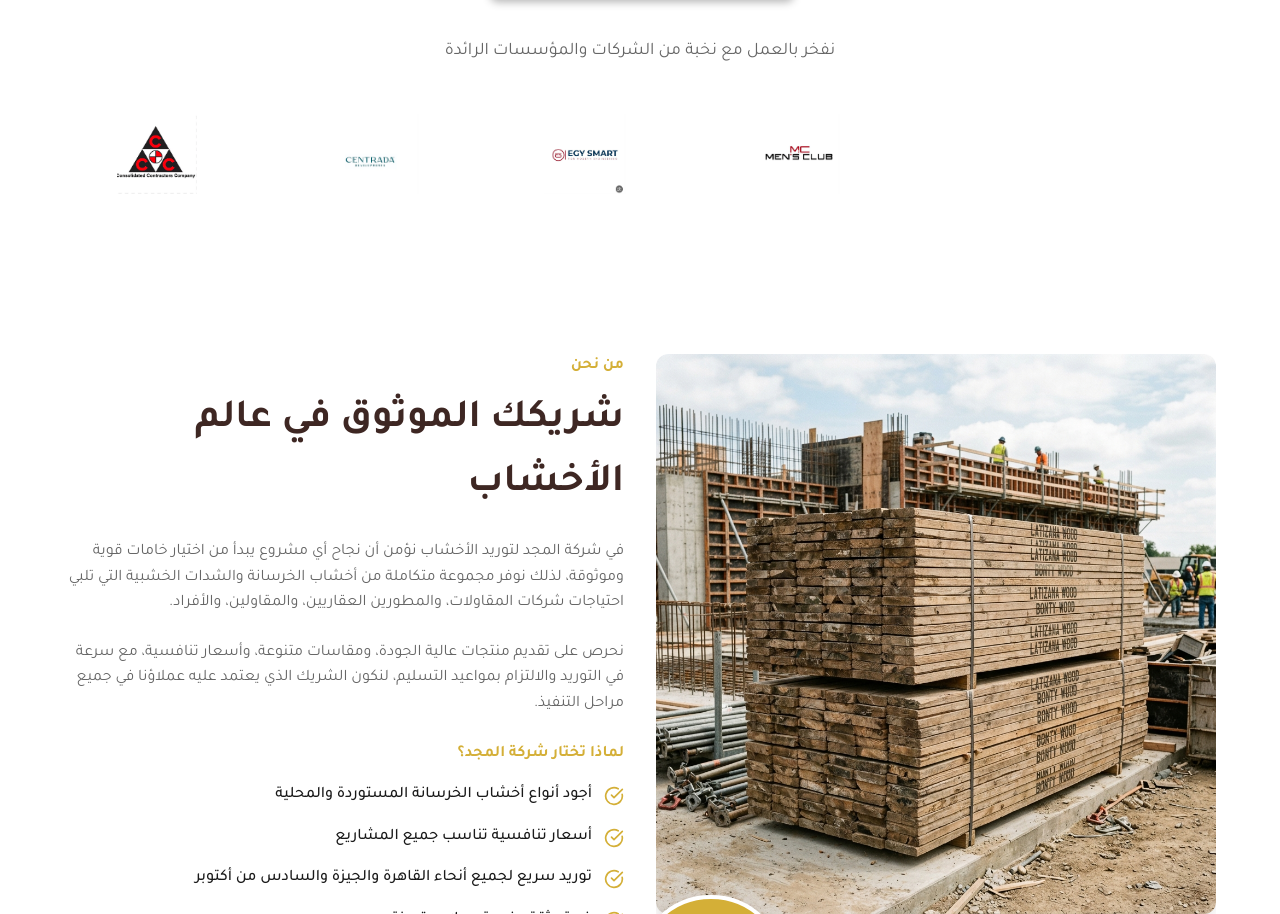
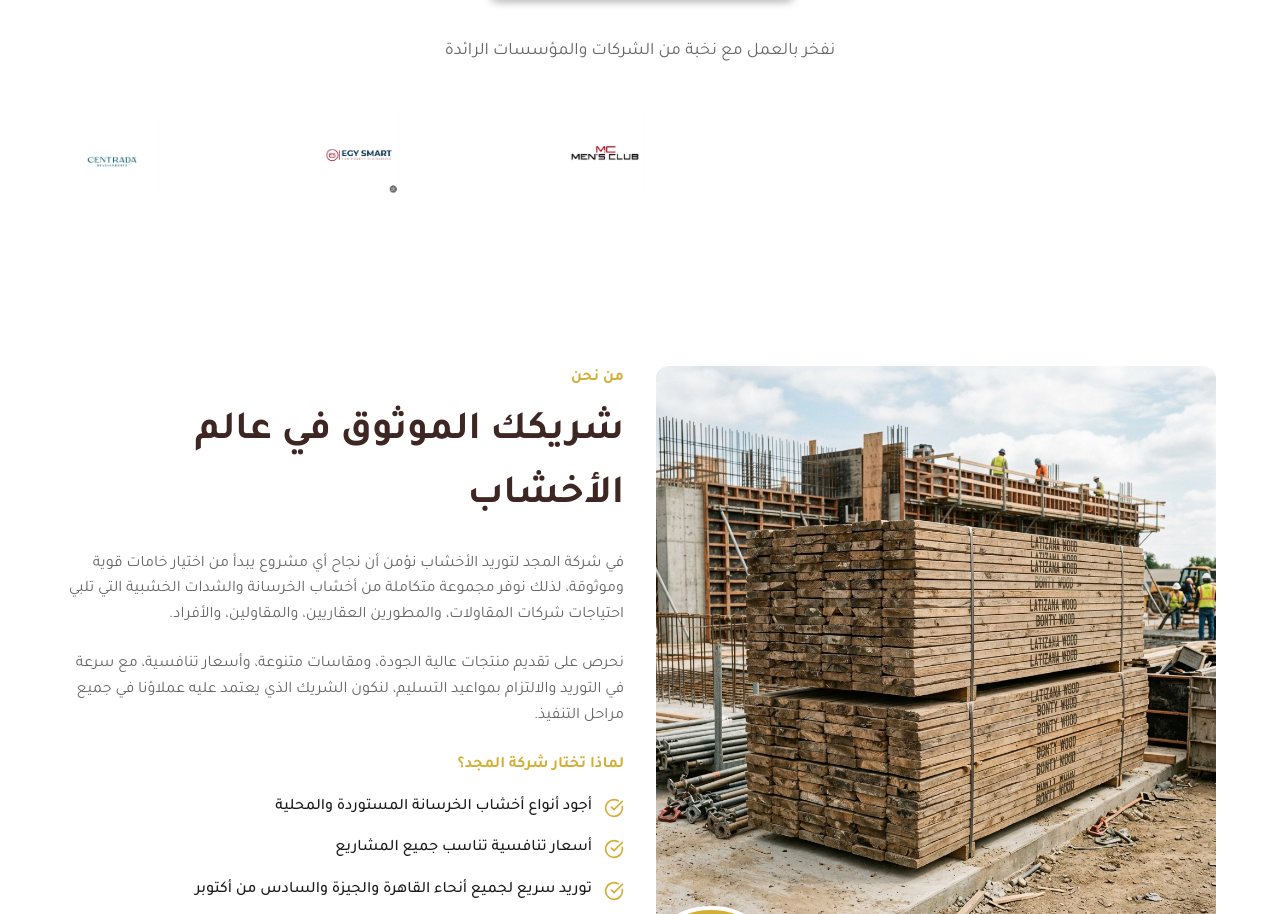
Before and after one commit to octobercitystudio-cyber/almagd-website, a React (Vite) app: page / in a window 1280 px wide. Shown: the part 976-1890 px from the top of the page. Built offline with nearby package versions, Linux system fonts and the light colour scheme.

Commit message:
Use pure CSS marquee to prevent React crash

```diff
--- a/package.json
+++ b/package.json
@@ -14,7 +14,6 @@
     "lucide-react": "^1.23.0",
     "react": "^19.2.7",
     "react-dom": "^19.2.7",
-    "react-fast-marquee": "^1.6.5",
     "react-helmet-async": "^3.0.0",
     "react-icons": "^5.7.0",
     "react-router-dom": "^7.18.1"
--- a/src/pages/Home.css
+++ b/src/pages/Home.css
@@ -228,13 +228,22 @@
   background-color: var(--white);
 }
 
-.partners-grid {
-  display: flex;
-  justify-content: center;
-  align-items: center;
-  flex-wrap: wrap;
-  gap: 4rem;
+/* Marquee Animation */
+.marquee-container {
+  overflow: hidden;
+  white-space: nowrap;
+  width: 100%;
   margin-top: 2rem;
+  position: relative;
+}
+
+.marquee-content {
+  display: inline-flex;
+  animation: marquee 25s linear infinite;
+}
+
+.marquee-container:hover .marquee-content {
+  animation-play-state: paused;
 }
 
 .partner-logo {
@@ -242,7 +251,7 @@
   display: flex;
   align-items: center;
   justify-content: center;
-  margin: 0 2rem;
+  margin: 0 3rem;
 }
 
 .partner-logo img {
@@ -255,6 +264,11 @@
 
 .partner-logo:hover img {
   transform: scale(1.1);
+}
+
+@keyframes marquee {
+  0% { transform: translateX(0); }
+  100% { transform: translateX(-50%); }
 }
 
 /* Responsive */
--- a/src/pages/Home.jsx
+++ b/src/pages/Home.jsx
@@ -4,7 +4,6 @@ import { motion } from 'framer-motion';
 import { CheckCircle, Users, Award, Truck, TreePine } from 'lucide-react';
 import { FaCouch, FaChair, FaBed, FaHammer, FaBuilding, FaFacebook } from 'react-icons/fa';
 import { Helmet } from 'react-helmet-async';
-import Marquee from 'react-fast-marquee';
 import './Home.css';
 
 const Home = () => {
@@ -51,32 +50,28 @@ const Home = () => {
             <h2>شركاء النجاح</h2>
             <p>نفخر بالعمل مع نخبة من الشركات والمؤسسات الرائدة</p>
           </div>
-          <Marquee direction="left" speed={50} pauseOnHover={true} gradient={false} style={{ marginTop: '2rem' }}>
-            <div className="partner-logo">
-              <img src="/images/partners/logo1.jpg" alt="Partner 1" />
+          <div className="marquee-container">
+            <div className="marquee-content">
+              {/* First set of logos */}
+              <div className="partner-logo"><img src="/images/partners/logo1.jpg" alt="Partner 1" /></div>
+              <div className="partner-logo"><img src="/images/partners/logo2.jpg" alt="Partner 2" /></div>
+              <div className="partner-logo"><img src="/images/partners/logo3.jpg" alt="Partner 3" /></div>
+              <div className="partner-logo"><img src="/images/partners/logo4.jpg" alt="Partner 4" /></div>
+              <div className="partner-logo"><img src="/images/partners/logo5.jpg" alt="Partner 5" /></div>
+              <div className="partner-logo"><img src="/images/partners/logo6.jpg" alt="Partner 6" /></div>
+              <div className="partner-logo"><img src="/images/partners/logo7.jpg" alt="Partner 7" /></div>
+              <div className="partner-logo"><img src="/images/partners/logo8.jpg" alt="Partner 8" /></div>
+              {/* Duplicate set for infinite loop */}
+              <div className="partner-logo"><img src="/images/partners/logo1.jpg" alt="Partner 1" /></div>
+              <div className="partner-logo"><img src="/images/partners/logo2.jpg" alt="Partner 2" /></div>
+              <div className="partner-logo"><img src="/images/partners/logo3.jpg" alt="Partner 3" /></div>
+              <div className="partner-logo"><img src="/images/partners/logo4.jpg" alt="Partner 4" /></div>
+              <div className="partner-logo"><img src="/images/partners/logo5.jpg" alt="Partner 5" /></div>
+              <div className="partner-logo"><img src="/images/partners/logo6.jpg" alt="Partner 6" /></div>
+              <div className="partner-logo"><img src="/images/partners/logo7.jpg" alt="Partner 7" /></div>
+              <div className="partner-logo"><img src="/images/partners/logo8.jpg" alt="Partner 8" /></div>
             </div>
-            <div className="partner-logo">
-              <img src="/images/partners/logo2.jpg" alt="Partner 2" />
-            </div>
-            <div className="partner-logo">
-              <img src="/images/partners/logo3.jpg" alt="Partner 3" />
-            </div>
-            <div className="partner-logo">
-              <img src="/images/partners/logo4.jpg" alt="Partner 4" />
-            </div>
-            <div className="partner-logo">
-              <img src="/images/partners/logo5.jpg" alt="Partner 5" />
-            </div>
-            <div className="partner-logo">
-              <img src="/images/partners/logo6.jpg" alt="Partner 6" />
-            </div>
-            <div className="partner-logo">
-              <img src="/images/partners/logo7.jpg" alt="Partner 7" />
-            </div>
-            <div className="partner-logo">
-              <img src="/images/partners/logo8.jpg" alt="Partner 8" />
-            </div>
-          </Marquee>
+          </div>
         </div>
       </section>
 
```
Also changed, not shown: 6 other files (tests, documents, lock files or other folders).
